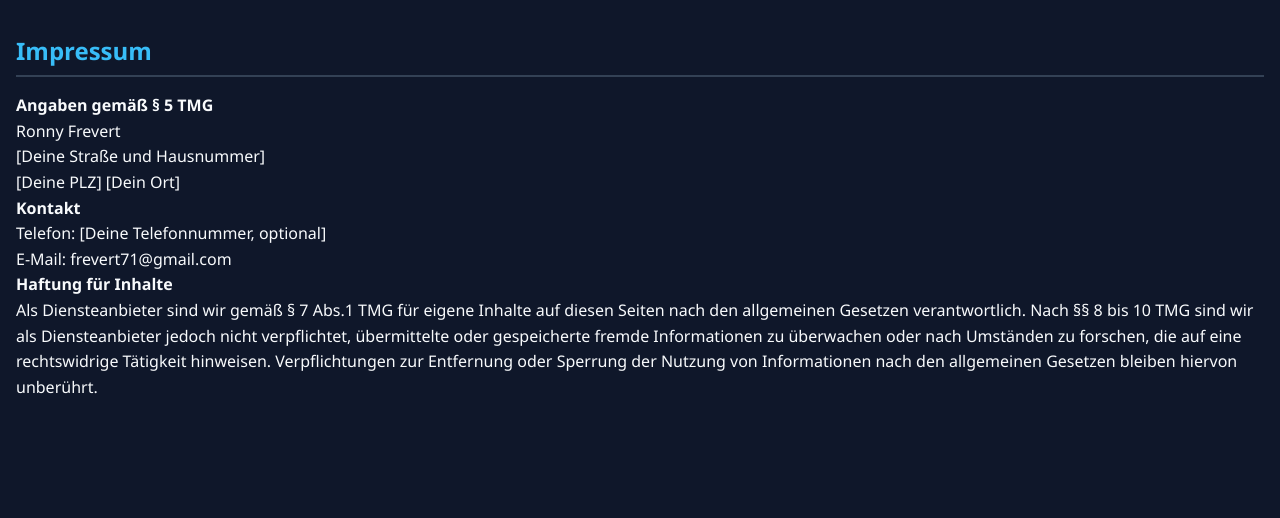
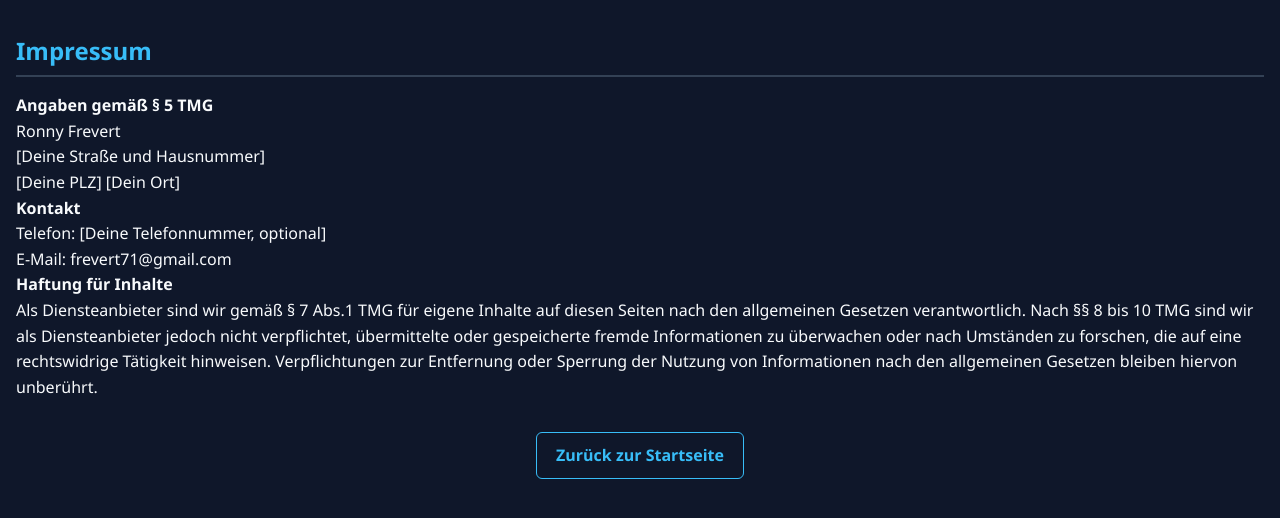
Before and after one commit to Schadde-Ronny/it-portfolio, a plain HTML site: page Impressum.html in a window 1280 px wide. Drawn offline with Linux system fonts and the light colour scheme.

Commit message:
Retunr Button hinzugefügt

```diff
--- a/Impressum.html
+++ b/Impressum.html
@@ -27,5 +27,8 @@
 <p>
     Als Diensteanbieter sind wir gemäß § 7 Abs.1 TMG für eigene Inhalte auf diesen Seiten nach den allgemeinen Gesetzen verantwortlich. Nach §§ 8 bis 10 TMG sind wir als Diensteanbieter jedoch nicht verpflichtet, übermittelte oder gespeicherte fremde Informationen zu überwachen oder nach Umständen zu forschen, die auf eine rechtswidrige Tätigkeit hinweisen. Verpflichtungen zur Entfernung oder Sperrung der Nutzung von Informationen nach den allgemeinen Gesetzen bleiben hiervon unberührt.
 </p>
+<div class="back-container">
+    <a href="index.html" class="contact-button secondary">Zurück zur Startseite</a>
+</div>
 </body>
 </html>
--- a/style.css
+++ b/style.css
@@ -300,3 +300,9 @@ footer p {
 .modal-content-geruest .contact-button:hover {
     transform: translateY(-1px);
 }
+
+/* Styling für den Zurück-Button auf den Unterseiten */
+.back-container {
+    margin-top: 2rem;
+    text-align: center;
+}
```
Also changed, not shown: Datenschutz.html (+3 -0 lines).
